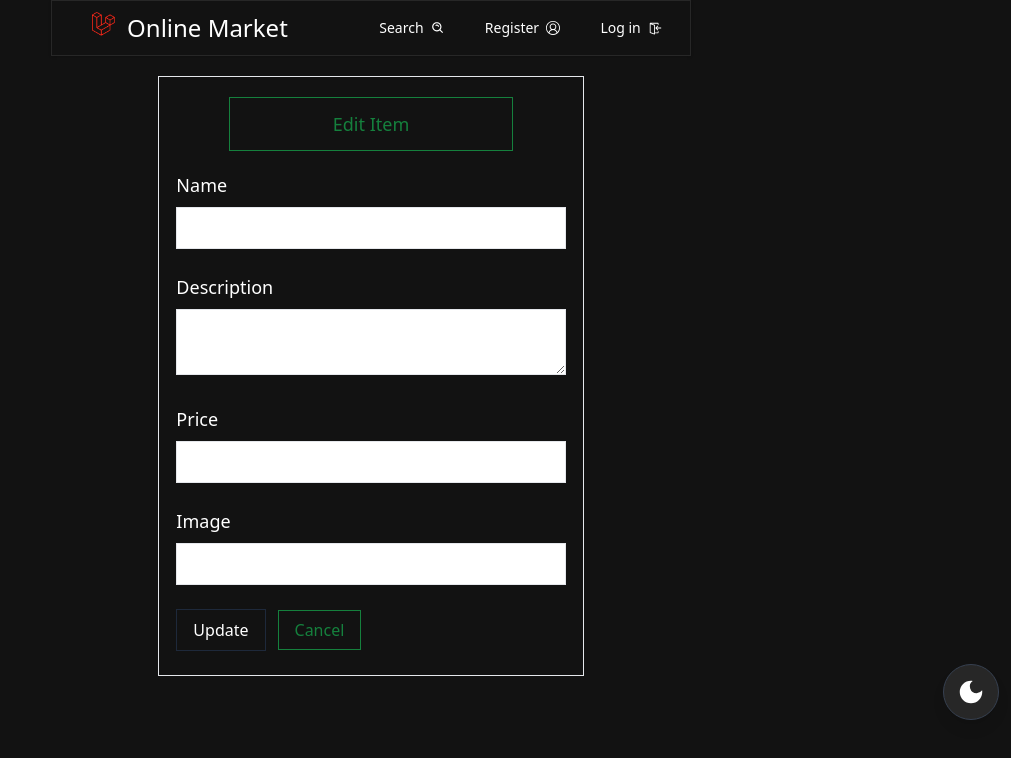
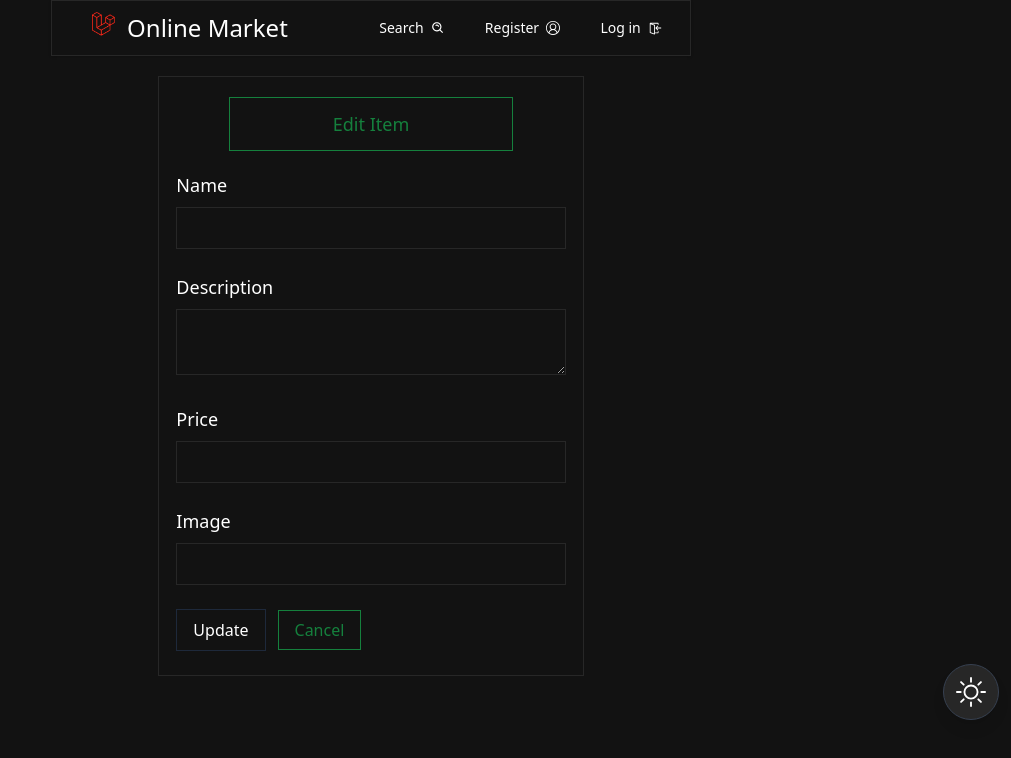
Before and after one commit to yassineghorbal/Online-Market, a React (Create React App) app: page /item/1/edit in a window 1280 px wide. Shown: the top 758 px of the page, without its empty margins (269-1280 px from the left). Built offline with nearby package versions, Linux system fonts and the light colour scheme; no server answers.

Commit message:
some style changes for dark theme

```diff
--- a/src/components/Nav.jsx
+++ b/src/components/Nav.jsx
@@ -160,20 +160,34 @@ export default function Nav() {
   const darkMode = React.createRef();
   const lightMode = React.createRef();
 
+  const showDarkThemeBtn = () => {
+    lightMode.current.style.display = "none";
+    darkMode.current.style.display = "block";
+  };
+
+  const showLightThemeBtn = () => {
+    lightMode.current.style.display = "block";
+    darkMode.current.style.display = "none";
+  };
+
   useEffect(() => {
     if (localStorage.theme === "dark" || !("theme" in localStorage)) {
       document.documentElement.classList.add("dark");
+      showLightThemeBtn();
     } else {
       document.documentElement.classList.remove("dark");
+      showDarkThemeBtn();
     }
   });
 
   const toggleLightTheme = () => {
+    showDarkThemeBtn();
     localStorage.theme = "light";
     document.documentElement.classList.remove("dark");
   };
 
   const toggleDarkTheme = () => {
+    showLightThemeBtn();
     localStorage.theme = "dark";
     document.documentElement.classList.add("dark");
   };
@@ -210,8 +224,6 @@ export default function Nav() {
           ref={darkMode}
           className='text-3xl fixed z-50 bottom-20 right-3 bg-white border rounded-full p-3 shadow-lg dark:bg-[#272727] dark:border-gray-700'
           onClick={() => {
-            lightMode.current.style.display = "block";
-            darkMode.current.style.display = "none";
             toggleDarkTheme();
           }}>
           <MdDarkMode />
@@ -220,8 +232,6 @@ export default function Nav() {
           ref={lightMode}
           className='hidden fixed z-50 bottom-20 right-3 bg-white text-3xl border rounded-full p-3 shadow-lg dark:bg-[#272727] dark:border-gray-700'
           onClick={() => {
-            lightMode.current.style.display = "none";
-            darkMode.current.style.display = "block";
             toggleLightTheme();
           }}>
           <BsSun />
--- a/src/pages/EditItem.jsx
+++ b/src/pages/EditItem.jsx
@@ -1,9 +1,8 @@
-import { Link, useNavigate, useParams } from "react-router-dom"
+import { Link, useNavigate, useParams } from "react-router-dom";
 import { useCallback, useState, useEffect, useRef } from "react";
 import axios from "axios";
 
 export default function EditItem() {
-
   const { id } = useParams();
   const token = JSON.parse(localStorage.getItem("token"));
 
@@ -14,23 +13,24 @@ export default function EditItem() {
   const [description, setDescription] = useState("");
   const [price, setPrice] = useState("");
   const [src, setSrc] = useState("");
-    const [user_id, setId] = useState("")
-
+  const [user_id, setId] = useState("");
 
   const getItem = useCallback(() => {
-        axios.get(`http://127.0.0.1:8000/api/items/${id}`).then((res) => {
+    axios
+      .get(`http://127.0.0.1:8000/api/items/${id}`)
+      .then((res) => {
         item.current = res.data[0];
         setItem(item.current);
-            setName(item.current.item_name)
-            setDescription(item.current.description)
-            setPrice(item.current.price)
-            setSrc(item.current.src)
-            setId(item.current.user_id)
-        }).catch(e => {
-            console.error(e)
+        setName(item.current.item_name);
+        setDescription(item.current.description);
+        setPrice(item.current.price);
+        setSrc(item.current.src);
+        setId(item.current.user_id);
       })
+      .catch((e) => {
+        console.error(e);
+      });
   }, [item, setItem, id]);
-
 
   useEffect(() => {
     getItem();
@@ -41,9 +41,8 @@ export default function EditItem() {
     item_name,
     description,
     price,
-        src
+    src,
   };
-
 
   const itemChange = (e) => {
     const newItem = { ...updateItemData };
@@ -55,8 +54,8 @@ export default function EditItem() {
   };
 
   const error_422 = document.getElementById("error_422");
-    let error_status
-    let navigate = useNavigate()
+  let error_status;
+  let navigate = useNavigate();
   const edit_item_info = (e) => {
     e.preventDefault();
     axios
@@ -66,7 +65,7 @@ export default function EditItem() {
         },
       })
       .then((res) => {
-                navigate('/profile')
+        navigate("/profile");
       })
       .catch((e) => {
         console.log(e.response);
@@ -77,10 +76,8 @@ export default function EditItem() {
       });
   };
 
-
   return (
-        <div
-            className='justify-center w-11/12 md:w-1/2 lg:w-1/3 mx-auto my-5 border items-center'>
+    <div className='justify-center w-11/12 md:w-1/2 lg:w-1/3 mx-auto my-5 border items-center dark:border-[#272727]'>
       <h1 className='text-lg text-green-700 m-5 p-3 text-center border border-green-700 w-2/3 mx-auto'>
         Edit Item
       </h1>
@@ -92,7 +89,7 @@ export default function EditItem() {
           <label className='inline-block text-lg mb-2'>Name</label>
           <input
             type='text'
-                        className='border border-gray-200 p-2 w-full'
+            className='p-2 w-full bg-transparent border dark:border-[#272727]'
             name='item_name'
             defaultValue={item.current.item_name}
             onChange={(e) => itemChange(e)}
@@ -101,7 +98,7 @@ export default function EditItem() {
         <div className='mb-6'>
           <label className='inline-block text-lg mb-2'>Description</label>
           <textarea
-                        className='border border-gray-200 p-2 w-full'
+            className='p-2 w-full bg-transparent border dark:border-[#272727]'
             name='description'
             defaultValue={item.current.description}
             onChange={(e) => itemChange(e)}
@@ -111,7 +108,7 @@ export default function EditItem() {
           <label className='inline-block text-lg mb-2'>Price</label>
           <input
             type='number'
-                        className='border border-gray-200 p-2 w-full'
+            className='p-2 w-full bg-transparent border dark:border-[#272727]'
             name='price'
             defaultValue={item.current.price}
             onChange={(e) => itemChange(e)}
@@ -121,7 +118,7 @@ export default function EditItem() {
           <label className='inline-block text-lg mb-2'>Image</label>
           <input
             type='url'
-                        className='border border-gray-200 p-2 w-full'
+            className='p-2 w-full bg-transparent border dark:border-[#272727]'
             name='src'
             defaultValue={item.current.src}
             onChange={(e) => itemChange(e)}
@@ -134,12 +131,12 @@ export default function EditItem() {
             Update
           </button>
           <Link
-                        to={'/profile'}
+            to={"/profile"}
             className='ml-3 border border-green-700 text-green-700 py-2 px-4 hover:bg-green-700 hover:text-white'>
             Cancel
           </Link>
         </div>
       </form>
     </div>
-    )
+  );
 }
--- a/src/pages/Profile.jsx
+++ b/src/pages/Profile.jsx
@@ -128,7 +128,7 @@ export default function Profile() {
     } else {
       return (
         <>
-          <p className='mx-auto text-center text-xl text-green-700 p-5 w-11/12 md:w-1/2 border mt-10'>
+          <p className='mx-auto text-center text-xl text-green-700 p-5 w-11/12 md:w-1/2 border mt-10 dark:border-[#272727]'>
             Your Posts
           </p>
           <div className='mt-5'>
@@ -160,12 +160,12 @@ export default function Profile() {
     } else {
       return (
         <>
-          <p className='mx-auto text-center text-xl text-green-700 p-5 w-11/12 md:w-1/2 border'>
+          <p className='mx-auto text-center text-xl text-green-700 p-5 w-11/12 md:w-1/2 border dark:border-[#272727]'>
             Your Contact Informations
           </p>
           <div
             id='user_info'
-            className='justify-center w-11/12 md:w-1/2 mx-auto my-5 border items-center shadow-md relative block'>
+            className='justify-center w-11/12 md:w-1/2 mx-auto my-5 border items-center shadow-md relative block dark:border-[#272727]'>
             <ul className='m-10'>
               <li className='my-3'>
                 Name:&nbsp;
@@ -182,7 +182,7 @@ export default function Profile() {
             </ul>
             <button
               onClick={showEditForm}
-              className='m-5 border text-black p-3 hover:text-white hover:bg-green-700 absolute bottom-2 right-28 flex items-center'>
+              className='m-5 border p-3 hover:text-white hover:bg-green-700 absolute bottom-2 right-28 flex items-center dark:border-[#272727]'>
               <FiEdit2 />
               &nbsp;Edit
             </button>
@@ -191,7 +191,7 @@ export default function Profile() {
                 document.getElementById("delete_confirm").style.display =
                   "block";
               }}
-              className='m-5 border text-red-500 p-3 hover:text-white hover:bg-red-500 absolute bottom-2 right-2 flex items-center'>
+              className='m-5 border text-red-500 p-3 hover:text-white hover:bg-red-500 absolute bottom-2 right-2 flex items-center dark:border-[#272727]'>
               <FiTrash2 />
               &nbsp;Delete
             </button>
@@ -221,7 +221,7 @@ export default function Profile() {
           </div>
           <div
             id='edit_info_form'
-            className='justify-center w-11/12 md:w-1/2 lg:w-1/3 mx-auto my-5 border items-center hidden'>
+            className='justify-center w-11/12 md:w-1/2 lg:w-1/3 mx-auto my-5 border items-center hidden dark:border-[#272727]'>
             <h1 className='text-lg text-green-700 m-5 p-3 text-center border border-green-700 w-2/3 mx-auto'>
               Edit Your Contact Info
             </h1>
@@ -233,7 +233,7 @@ export default function Profile() {
                 <label className='inline-block text-lg mb-2'>Name</label>
                 <input
                   type='text'
-                  className='border border-gray-200 p-2 w-full'
+                  className='p-2 w-full bg-transparent border dark:border-[#272727]'
                   name='name'
                   defaultValue={profile.current.name}
                   onChange={(e) => profileChange(e)}
@@ -243,7 +243,7 @@ export default function Profile() {
                 <label className='inline-block text-lg mb-2'>Email</label>
                 <input
                   type='email'
-                  className='border border-gray-200 p-2 w-full'
+                  className='p-2 w-full bg-transparent border dark:border-[#272727]'
                   name='email'
                   defaultValue={profile.current.email}
                   onChange={(e) => profileChange(e)}
@@ -253,7 +253,7 @@ export default function Profile() {
                 <label className='inline-block text-lg mb-2'>Phone</label>
                 <input
                   type='phone'
-                  className='border border-gray-200 p-2 w-full'
+                  className='p-2 w-full bg-transparent border dark:border-[#272727]'
                   name='phone'
                   defaultValue={profile.current.phone}
                   onChange={(e) => profileChange(e)}
```
Lines whose indentation alone changed are shown as unchanged.
